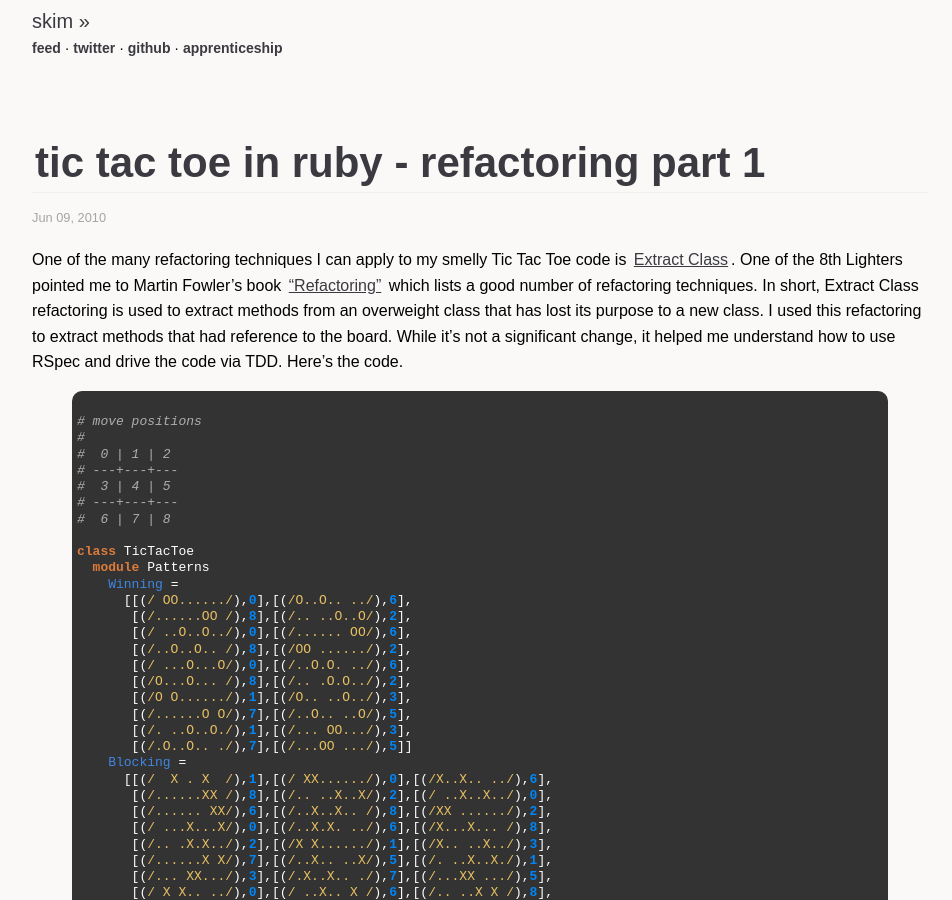
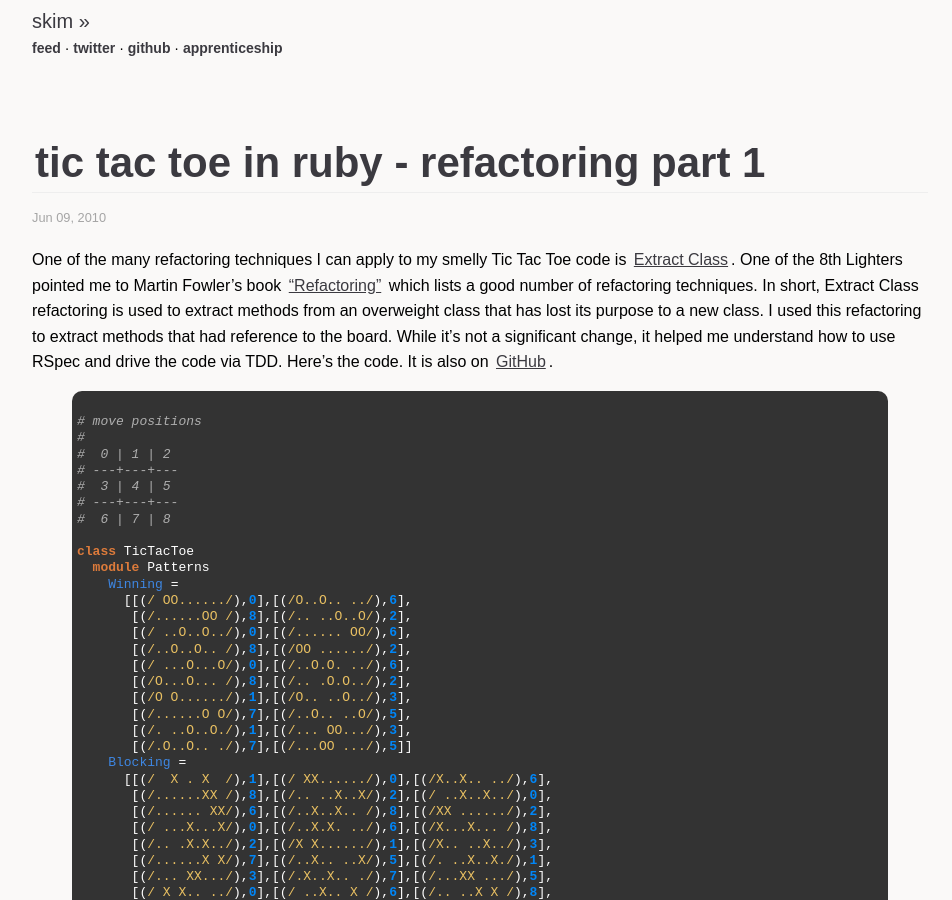
Before and after one commit to sl4m/sl4m.github.com, a Jekyll site: the page built from _posts/2010-06-09-tic-toe-toe-in-ruby-refactoring-part-1.markdown, in a window 1280 px wide and 900 px high. Shown: the whole window, without its empty margins (160-1112 px from the left). Built offline with Jekyll 4.4.1, drawn with Linux system fonts in a browser that asks for light colours; Markdown is read by kramdown in place of the engine named in the settings; comment, search, counter and statistics services are not loaded.

Commit message:
add GitHub link

```diff
--- a/_posts/2010-06-09-tic-toe-toe-in-ruby-refactoring-part-1.markdown
+++ b/_posts/2010-06-09-tic-toe-toe-in-ruby-refactoring-part-1.markdown
@@ -8,7 +8,7 @@ categories:
   -- tdd
 ---
 
-One of the many refactoring techniques I can apply to my smelly Tic Tac Toe code is [Extract Class](http://en.wikipedia.org/wiki/Extract_class).  One of the 8th Lighters pointed me to Martin Fowler's book ["Refactoring"](http://www.amazon.com/Refactoring-Improving-Design-Existing-Technology/dp/0201485672/) which lists a good number of refactoring techniques.  In short, Extract Class refactoring is used to extract methods from an overweight class that has lost its purpose to a new class.  I used this refactoring to extract methods that had reference to the board.  While it's not a significant change, it helped me understand how to use RSpec and drive the code via TDD.  Here's the code.
+One of the many refactoring techniques I can apply to my smelly Tic Tac Toe code is [Extract Class](http://en.wikipedia.org/wiki/Extract_class).  One of the 8th Lighters pointed me to Martin Fowler's book ["Refactoring"](http://www.amazon.com/Refactoring-Improving-Design-Existing-Technology/dp/0201485672/) which lists a good number of refactoring techniques.  In short, Extract Class refactoring is used to extract methods from an overweight class that has lost its purpose to a new class.  I used this refactoring to extract methods that had reference to the board.  While it's not a significant change, it helped me understand how to use RSpec and drive the code via TDD.  Here's the code.  It is also on [GitHub](http://github.com/sl4m/tic_tac_toe_ruby).
 
 {% highlight ruby %}
 # move positions
```
